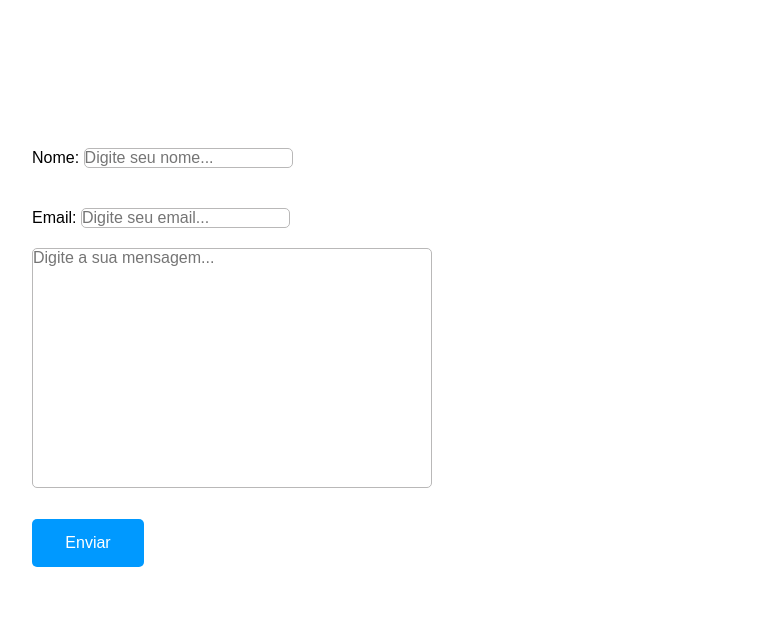
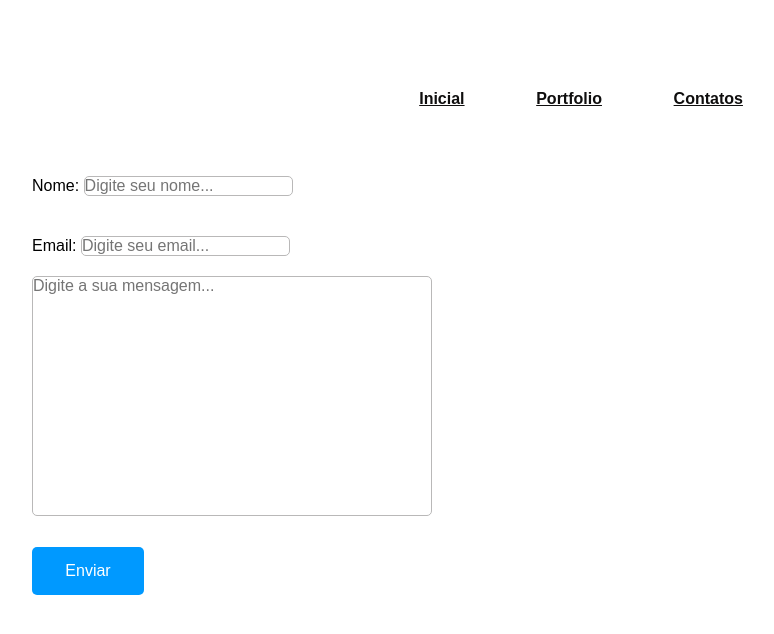
Before and after one commit to GeronimoOlanda/worldGame, a plain HTML site: page assets/src/contatos.html in a window 1280 px wide. Shown: the whole page, without its empty margins (480-1254 px from the left). Drawn offline with Linux system fonts and the light colour scheme.

Commit message:
atualizando css

```diff
--- a/assets/css/style.contact.css
+++ b/assets/css/style.contact.css
@@ -5,7 +5,9 @@
     font-size: 16px;
     font-family: Arial, Helvetica, sans-serif;
 }
-
+form{
+    margin-top: -80px;
+}
 .container-contact{
     margin-top: 10%;
     margin-left: 40%;
@@ -42,3 +44,24 @@ button{
 button:hover{
     background: rgb(21, 124, 192);
 }
+nav {
+    margin: 0% 0 0 65%;
+    padding-top:7%;
+
+}
+
+nav ul li {
+    display: inline;
+
+}
+
+a {
+    padding: 0 0 0 15%;
+    color: #0f0e0e;
+    font-weight: bold;
+
+}
+
+a:hover {
+    color: #e74c3c;
+}
--- a/assets/src/contatos.html
+++ b/assets/src/contatos.html
@@ -1,5 +1,6 @@
 <!DOCTYPE html>
 <html lang="pt-BR">
+
 <head>
     <meta charset="UTF-8">
     <meta name="viewport" content="width=device-width, initial-scale=1.0">
@@ -7,7 +8,22 @@
     <link rel="shortcut icon" href="../img/icon/icon-game.svg" type="image/svg">
     <title>Entre em contato conosco!</title>
 </head>
+
 <body>
+    <!--Header-->
+    <header>
+
+        <!--navbar-->
+        <nav class="nav-links">
+            <ul>
+                <li><a class="nav-link" href="index.html">Inicial</a></li>
+                <li><a class="nav-link" href="#">Portfolio</a></li>
+                <li><a class="nav-link" href="./assets/src/contatos.html">Contatos</a></li>
+            </ul>
+
+        </nav>
+
+    </header>
     <form>
         <!--Inicio Container-->
         <div class="container-contact">
@@ -20,7 +36,8 @@
                 <input type="email" name="email" id="email" placeholder="Digite seu email...">
             </div>
             <div>
-                <textarea name="mensagem" id="mensagem" cols="30" rows="10" placeholder="Digite a sua mensagem..."></textarea>
+                <textarea name="mensagem" id="mensagem" cols="30" rows="10"
+                    placeholder="Digite a sua mensagem..."></textarea>
             </div>
             <button type="submit">Enviar</button>
 
@@ -29,5 +46,8 @@
         <!--scripts-->
         <script src="../js/functions.js"></script>
     </form>
+
+
 </body>
+
 </html>
```
